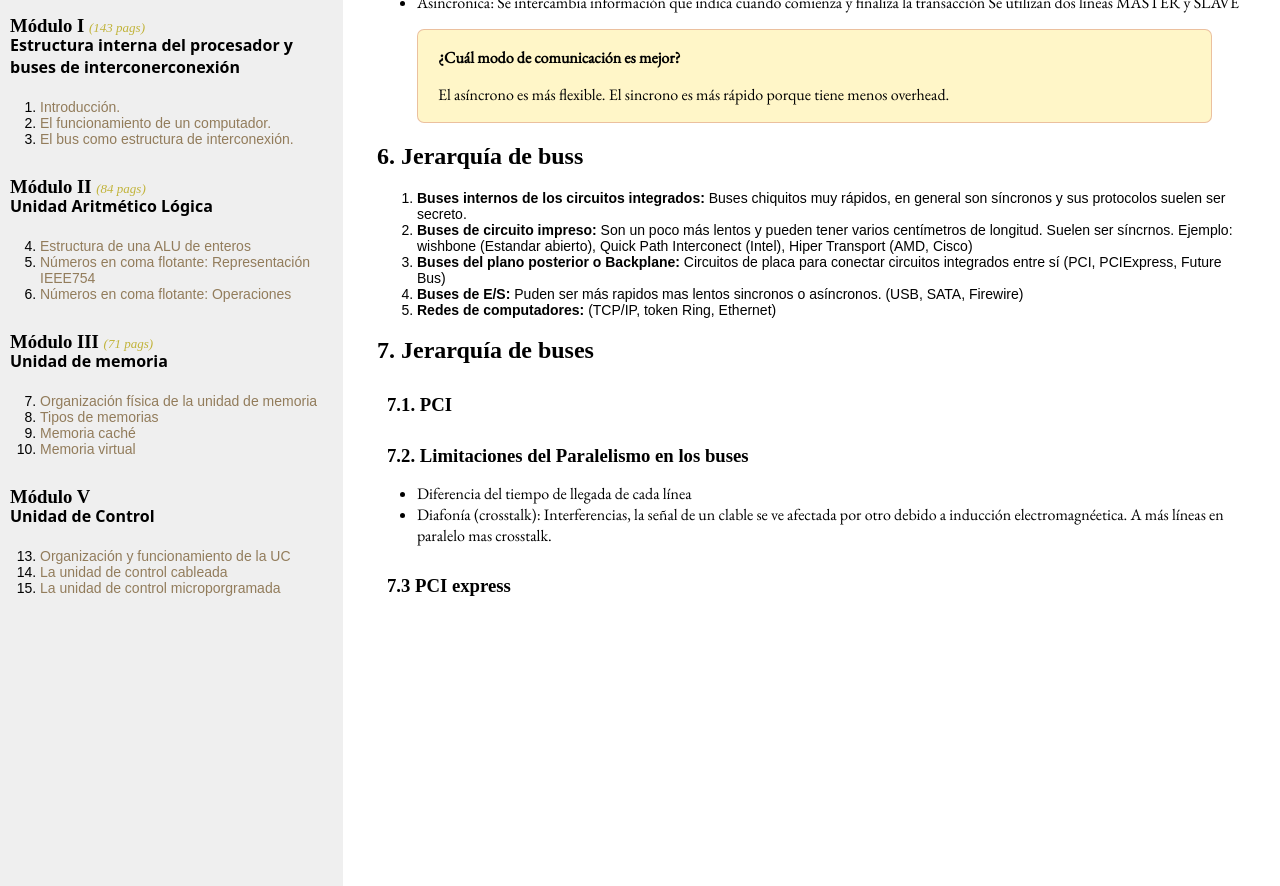
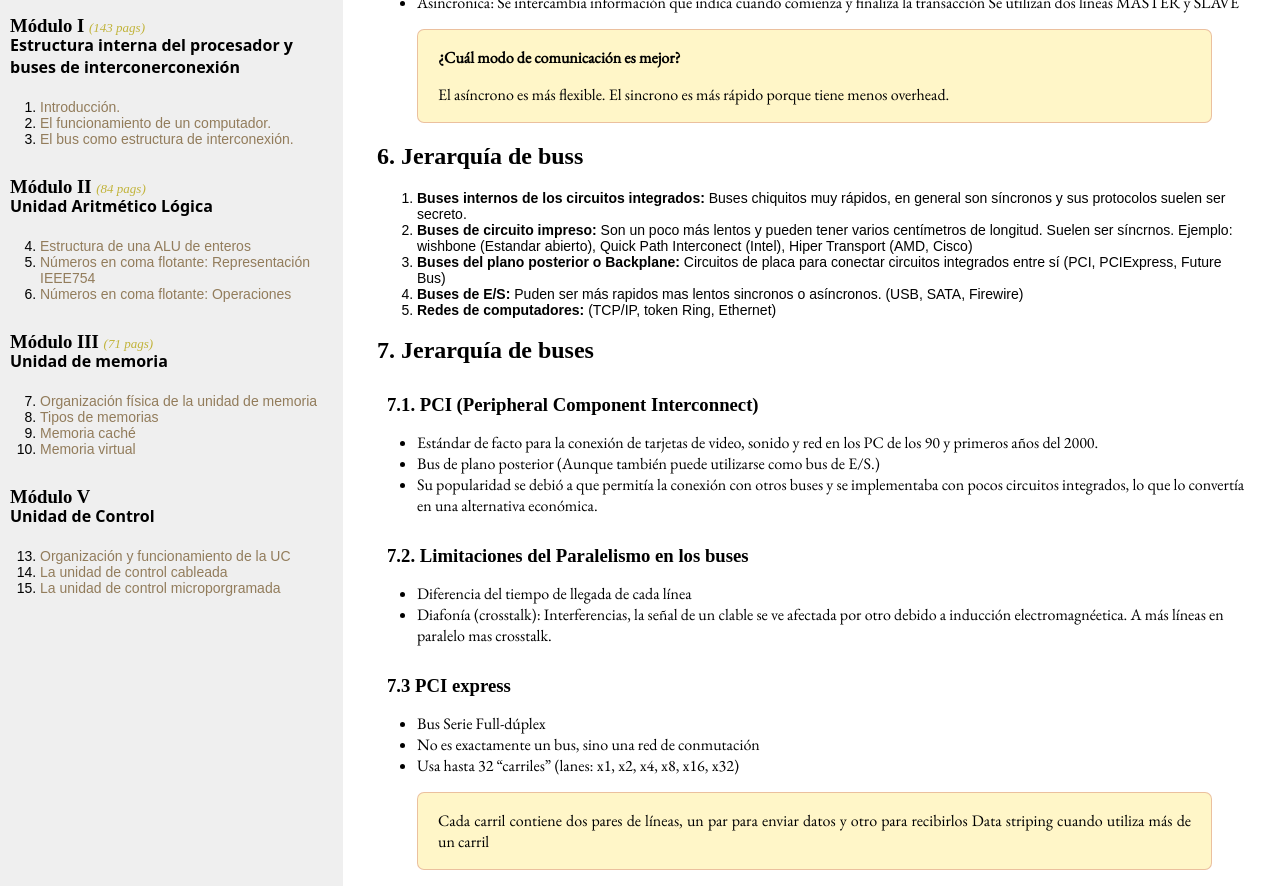
Before and after one commit to dkaerit/EDC, a Jekyll site: the page built from _posts/2020-10-05-TEMA03.md, in a window 1280 px wide and 900 px high, scrolled down 4396 px, cut to the strip 14-900 px from the top of the window. Built offline with Jekyll 4.4.1, drawn with Linux system fonts in a browser that asks for light colours; some web fonts are replaced.

Commit message:
Update 2020-10-05-TEMA03.md

```diff
--- a/_posts/2020-10-05-TEMA03.md
+++ b/_posts/2020-10-05-TEMA03.md
@@ -165,10 +165,19 @@ No se controla quién tiene la línea ocupada.<br>
 5. **Redes de computadores:** (TCP/IP, token Ring, Ethernet)
 
 ## 7. Jerarquía de buses
-### 7.1. PCI
+### 7.1. PCI (Peripheral Component Interconnect)
+- Estándar de facto para la conexión de tarjetas de video, sonido y red en los PC de los 90 y primeros años del 2000.
+- Bus de plano posterior (Aunque también puede utilizarse como bus de E/S.)
+- Su popularidad se debió a que permitía la conexión con otros buses y se implementaba con pocos circuitos integrados, lo que lo convertía en una alternativa económica.
 
 ### 7.2. Limitaciones del Paralelismo en los buses
 - Diferencia del tiempo de llegada de cada línea
 - Diafonía (crosstalk): Interferencias, la señal de un clable se ve afectada por otro debido a inducción electromagnéetica. A más líneas en paralelo mas crosstalk.
 
 ### 7.3 PCI express
+- Bus Serie Full-dúplex
+- No es exactamente un bus, sino una red de conmutación
+- Usa hasta 32 “carriles” (lanes: x1, x2, x4, x8, x16, x32)
+
+>  Cada carril contiene dos pares de líneas, un par para enviar datos y otro para recibirlos
+>  Data striping cuando utiliza más de un carril
```
